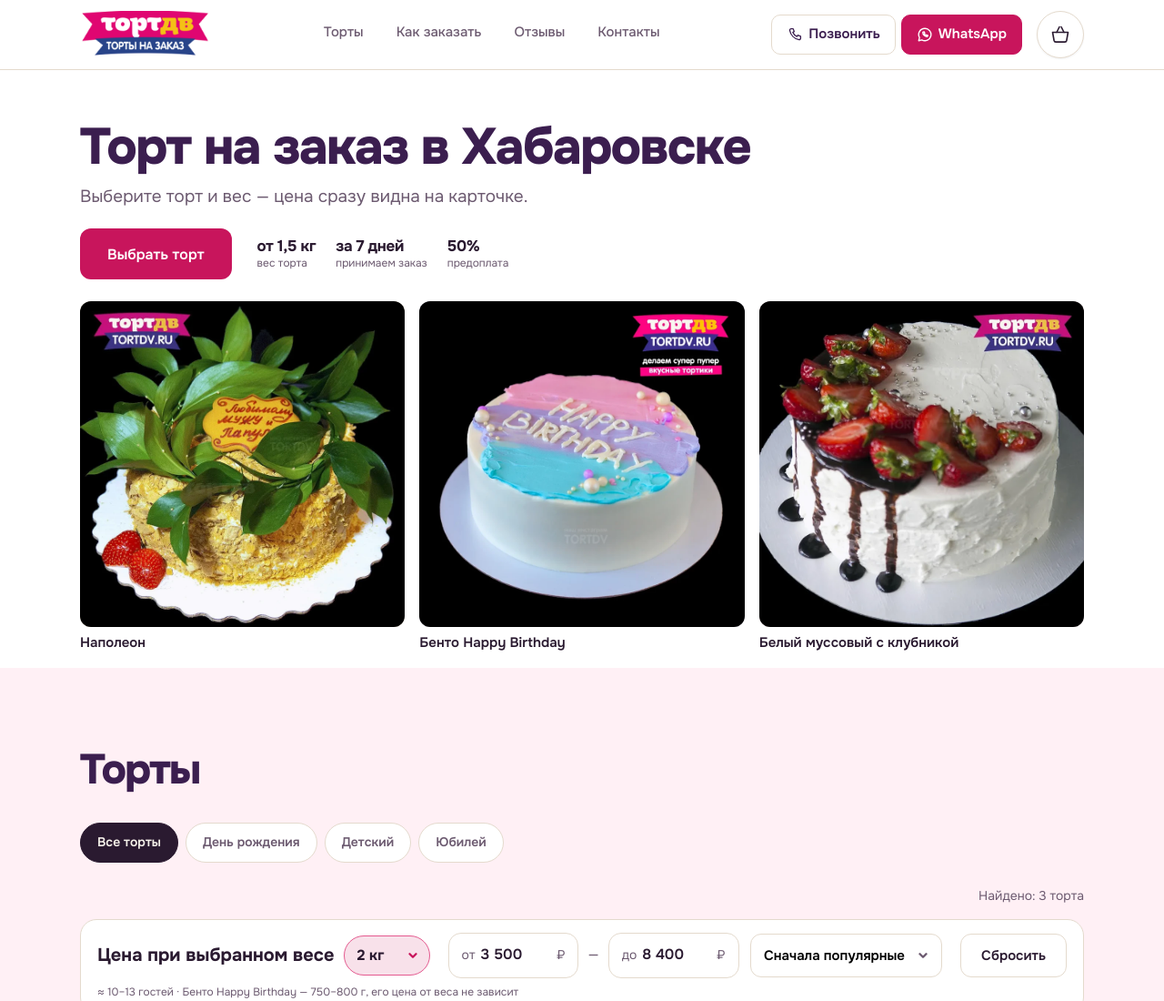
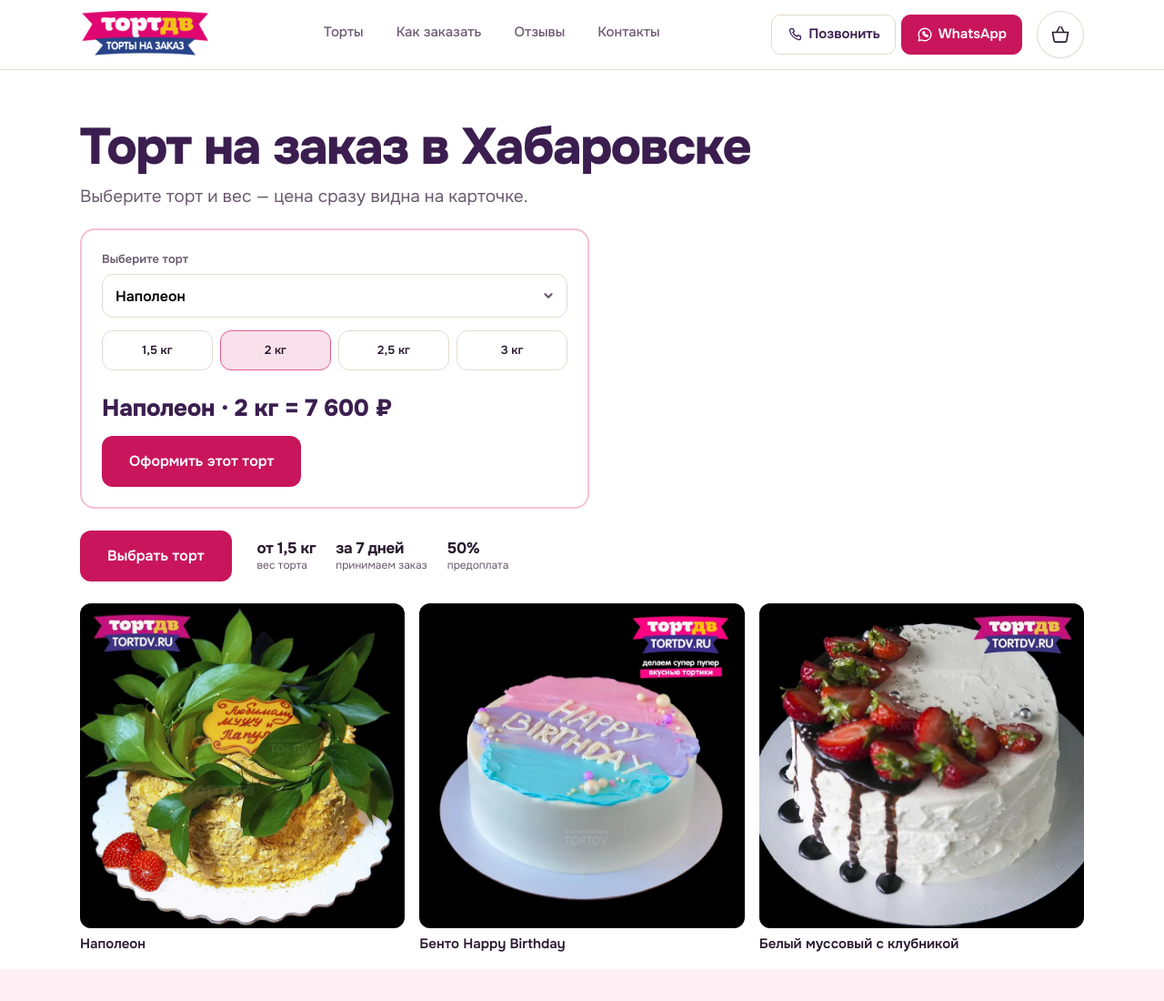
Before and after one commit to NeuralCoderDan/tortdv, a plain HTML site: page index.html in a window 1280 px wide. Shown: the top 1100 px of the page at 91% size. Drawn offline with Linux system fonts and the light colour scheme.

Commit message:
Калькулятор стоимости на первом экране
Co-Authored-By: Claude Opus 5.5 <noreply@anthropic.com>

```diff
--- a/index.html
+++ b/index.html
@@ -11,7 +11,7 @@
   <link rel="preconnect" href="https://fonts.gstatic.com" crossorigin>
   <link href="https://fonts.googleapis.com/css2?family=Onest:wght@400;500;600;700;800&display=swap" rel="stylesheet">
 
-  <link rel="stylesheet" href="style.css?v=5">
+  <link rel="stylesheet" href="style.css?v=6">
 </head>
 <body>
 
@@ -59,6 +59,20 @@
       <div class="container">
         <h1 class="hero__title">Торт на заказ в Хабаровске</h1>
         <p class="hero__lead">Выберите торт и вес — цена сразу видна на карточке.</p>
+
+        <!-- Калькулятор стоимости: торты и веса подставляет script.js из data.js -->
+        <div class="calc" id="calc">
+          <label class="calc__field">
+            <span class="calc__label">Выберите торт</span>
+            <span class="sort-pick">
+              <select id="calc-cake"></select>
+              <svg viewBox="0 0 12 12" aria-hidden="true"><path d="m3 4.5 3 3 3-3"/></svg>
+            </span>
+          </label>
+          <div class="weights calc__weights" id="calc-weights" role="radiogroup" aria-label="Вес торта"></div>
+          <p class="calc__result" id="calc-result" aria-live="polite"></p>
+          <button class="btn btn--primary btn--lg calc__go" id="calc-go" type="button">Оформить этот торт</button>
+        </div>
         <div class="hero__row">
           <a href="#cakes" class="btn btn--primary btn--lg">Выбрать торт</a>
           <ul class="hero__facts">
@@ -455,7 +469,7 @@
   </div>
 
   <!-- Сначала данные, потом логика -->
-  <script src="data.js?v=5"></script>
-  <script src="script.js?v=5"></script>
+  <script src="data.js?v=6"></script>
+  <script src="script.js?v=6"></script>
 </body>
 </html>
--- a/script.js
+++ b/script.js
@@ -1357,9 +1357,77 @@ function setupGallery() {
 
 document.documentElement.classList.add("js");
 
+/* ===================== Калькулятор стоимости (первый экран) ===================== */
+
+// Цена — та же функция, что на карточках, поэтому суммы всегда совпадают.
+// Нет ни цены за кг, ни фиксированной цены — вернётся null и покажем «Уточните цену».
+const calc = { id: CAKES[0].id, weight: CONFIG.defaultWeight };
+
+function calcPrice(cake, weight) {
+  if (cake.fixed) return cake.fixed.price;
+  return cake.pricePerKg ? cakePrice(cake, weight) : null;
+}
+
+function renderCalc() {
+  const cake = findCake(calc.id);
+
+  // Вес: у бенто один фиксированный вес, у остальных — 1,5 / 2 / 2,5 / 3 кг
+  $("#calc-weights").innerHTML = cake.fixed
+    ? `<span class="weight weight--fixed">${cake.fixed.weight}</span>`
+    : CONFIG.weights.map((kg) => `
+        <button class="weight" type="button" role="radio" data-kg="${kg}"
+                aria-checked="${kg === calc.weight}">${kilos(kg)}</button>`).join("");
+
+  const price = calcPrice(cake, calc.weight);
+  const result = $("#calc-result");
+  result.textContent = price === null
+    ? `${cake.name} · ${weightText(cake, calc.weight)} — Уточните цену`
+    : `${cake.name} · ${weightText(cake, calc.weight)} = ${money(price)}`;
+  result.classList.toggle("is-ask", price === null);
+}
+
+// «Оформить этот торт»: ставим выбранный вес на карточку и прокручиваем к ней
+async function goToCalcCake() {
+  const cake = findCake(calc.id);
+  if (!matches(cake)) {
+    resetFilters(); // карточку скрывал фильтр — показываем все торты
+    await new Promise((resolve) => setTimeout(resolve, 450));
+  }
+  if (!cake.fixed) {
+    chosenWeight[cake.id] = calc.weight;
+    updateCardPrice(cake.id);
+    onCardWeightChange();
+  }
+  const card = $(`.card[data-id="${cake.id}"]`);
+  card.scrollIntoView({ behavior: reducedMotion.matches ? "auto" : "smooth", block: "center" });
+  card.classList.remove("is-picked");
+  void card.offsetWidth;
+  card.classList.add("is-picked"); // розовая рамка на пару секунд — видно, какой торт
+  setTimeout(() => card.classList.remove("is-picked"), 2200);
+}
+
+function setupCalc() {
+  const select = $("#calc-cake");
+  select.innerHTML = CAKES.map((cake) => `<option value="${cake.id}">${cake.name}</option>`).join("");
+  select.value = calc.id;
+  select.addEventListener("change", () => {
+    calc.id = select.value;
+    renderCalc();
+  });
+  $("#calc-weights").addEventListener("click", (event) => {
+    const button = event.target.closest(".weight[data-kg]");
+    if (!button) return;
+    calc.weight = Number(button.dataset.kg);
+    renderCalc();
+  });
+  $("#calc-go").addEventListener("click", goToCalcCake);
+  renderCalc();
+}
+
 document.addEventListener("DOMContentLoaded", () => {
   renderFilters();
   renderCatalog();
+  setupCalc();
   $("#hero-photos").innerHTML = CAKES.slice(0, 3).map((cake) => `
     <button class="hero__photo" type="button" data-cake="${cake.id}">
       ${mediaHTML(cake, false)}
--- a/style.css
+++ b/style.css
@@ -3550,3 +3550,82 @@ main {
     padding: 24px;
   }
 }
+
+/* ===================== Калькулятор стоимости ===================== */
+/* Белая карточка с розовой рамкой под подзаголовком первого экрана */
+.calc {
+  display: grid;
+  gap: 14px;
+  max-width: 560px;
+  margin: 0 0 24px;
+  padding: 18px;
+  background: #fff;
+  border: 2px solid #f6bfd6;
+  border-radius: 16px;
+}
+
+.calc__field {
+  display: grid;
+  gap: 6px;
+}
+
+.calc__label {
+  font-size: 13px;
+  font-weight: 600;
+  color: var(--choco-soft);
+}
+
+.calc .sort-pick select {
+  font-size: 16px; /* 16px — чтобы iPhone не увеличивал страницу при выборе */
+}
+
+/* Чипы веса — в одну строку, как на карточке */
+.calc__weights {
+  display: grid;
+  grid-template-columns: repeat(4, minmax(0, 1fr));
+  gap: 8px;
+}
+
+.calc__weights .weight--fixed {
+  grid-column: 1 / -1;
+}
+
+/* Строка результата: «Наполеон · 2 кг = 7 600 ₽» */
+.calc__result {
+  margin: 0;
+  font-family: var(--display);
+  font-size: 22px;
+  font-weight: 800;
+  line-height: 1.2;
+  letter-spacing: -0.01em;
+  color: var(--plum);
+}
+
+.calc__result.is-ask {
+  color: var(--rose);
+}
+
+.calc__go {
+  width: 100%;
+}
+
+/* Карточка, к которой перешли из калькулятора, — подсвечена рамкой */
+.card.is-picked {
+  outline: 3px solid var(--rose);
+  outline-offset: 3px;
+}
+
+@media (min-width: 640px) {
+  .calc {
+    padding: 22px;
+  }
+
+  .calc__result {
+    font-size: 26px;
+  }
+
+  .calc__go {
+    width: auto;
+    justify-self: start;
+  }
+}
```
